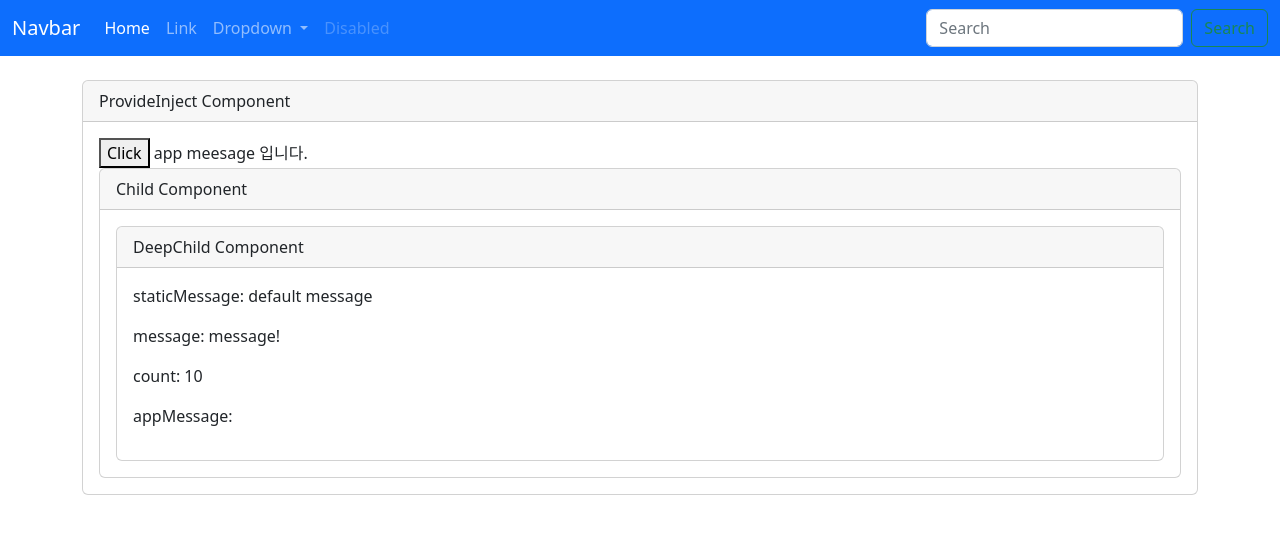
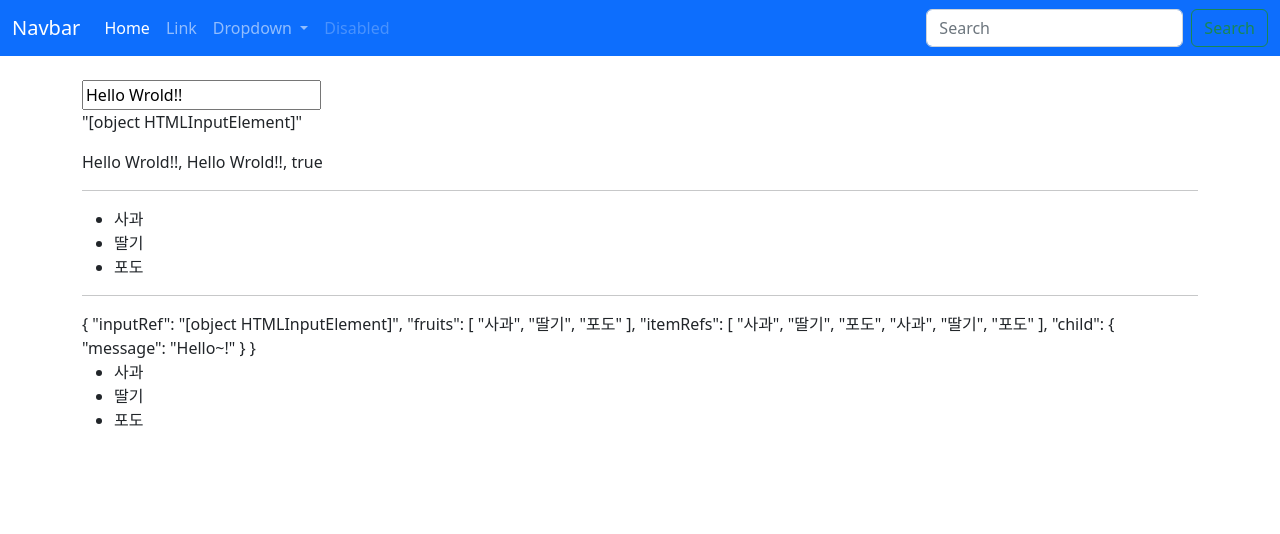
Before and after one commit to SianEl/Basic_vue, a Vue app: page / in a window 1280 px wide. Shown: the top 534 px of the page. Built offline with nearby package versions, Linux system fonts and the light colour scheme.

Commit message:
TemplateRefs

```diff
--- a/src/components/DeepChild.vue
+++ b/src/components/DeepChild.vue
@@ -5,7 +5,7 @@
       <p>staticMessage: {{ staticMessage }}</p>
       <p>message: {{ message }}</p>
       <p>count: {{ count }}</p>
-      <p>appMessage: {{ appMesage }}</p>
+      <p>appMessage: {{ appMessage }}</p>
     </div>
   </div>
 </template>
--- /dev/null
+++ b/src/components/TemplateRefs.vue
@@ -0,0 +1,55 @@
+<template>
+  <div class="container py-4">
+    <input ref="inputRef" type="text" />
+    <p>{{ inputRef }}</p>
+    <p v-if="inputRef">
+      {{ inputRef.value }}, {{ $refs.inputRef.value }},
+      {{ inputRef === $refs.inputRef }}
+    </p>
+    <hr />
+    <ul>
+      <!-- <li v-for="fruit in fruits" :key="fruit" ref="itemRefs">{{ fruit }}</li> -->
+      <li
+        v-for="fruit in fruits"
+        :key="fruit"
+        :ref="el => itemRefs.push(el.textContent)"
+      >
+        {{ fruit }}
+      </li>
+    </ul>
+    <hr />
+    <TemplateRefsChild ref="child"></TemplateRefsChild>
+  </div>
+</template>
+
+<script>
+import { onMounted, ref } from 'vue';
+import TemplateRefsChild from './TemplateRefsChild.vue';
+export default {
+  components: {
+    TemplateRefsChild,
+  },
+  setup() {
+    const inputRef = ref(null); // input태그의 ref값이랑 동일한 이름의 ref변수 선언
+    onMounted(() => {
+      inputRef.value.value = 'Hello Wrold!!';
+      console.log('onMounted: ', inputRef.value);
+      console.log(itemRefs.value);
+      // itemRefs.value.forEach(item => console.log('item: ', item.textContent));
+      itemRefs.value.forEach(item => console.log('item: ', item));
+
+      console.log('child.message: ', child.value.message);
+      console.log('child.sayHello: ', child.value.sayHello);
+      child.value.sayHello();
+    });
+
+    const fruits = ref(['사과', '딸기', '포도']);
+    const itemRefs = ref([]); //v-for에서 만든 DOM 요소를 itemRefs에 대입
+    const child = ref(null);
+
+    return { inputRef, fruits, itemRefs, child };
+  },
+};
+</script>
+
+<style lang="scss" scoped></style>
--- /dev/null
+++ b/src/components/TemplateRefsChild.vue
@@ -0,0 +1,24 @@
+<template>
+  <div>
+    {{ $parent }}
+    <ul>
+      <li v-for="fruit in $parent.fruits" :key="fruit">{{ fruit }}</li>
+    </ul>
+  </div>
+</template>
+
+<script>
+import { ref } from 'vue';
+
+export default {
+  setup() {
+    const message = ref('Hello~!');
+    const sayHello = () => {
+      alert(message.value);
+    };
+    return { message, sayHello };
+  },
+};
+</script>
+
+<style lang="scss" scoped></style>
--- a/src/components/TheView.vue
+++ b/src/components/TheView.vue
@@ -1,14 +1,14 @@
 <template>
   <main>
-    <ProvideInject></ProvideInject>
+    <TemplateRefs></TemplateRefs>
   </main>
 </template>
 
 <script>
-import ProvideInject from './ProvideInject.vue';
+import TemplateRefs from './TemplateRefs.vue';
 export default {
   components: {
-    ProvideInject,
+    TemplateRefs,
   },
   setup() {
     return {};
```
